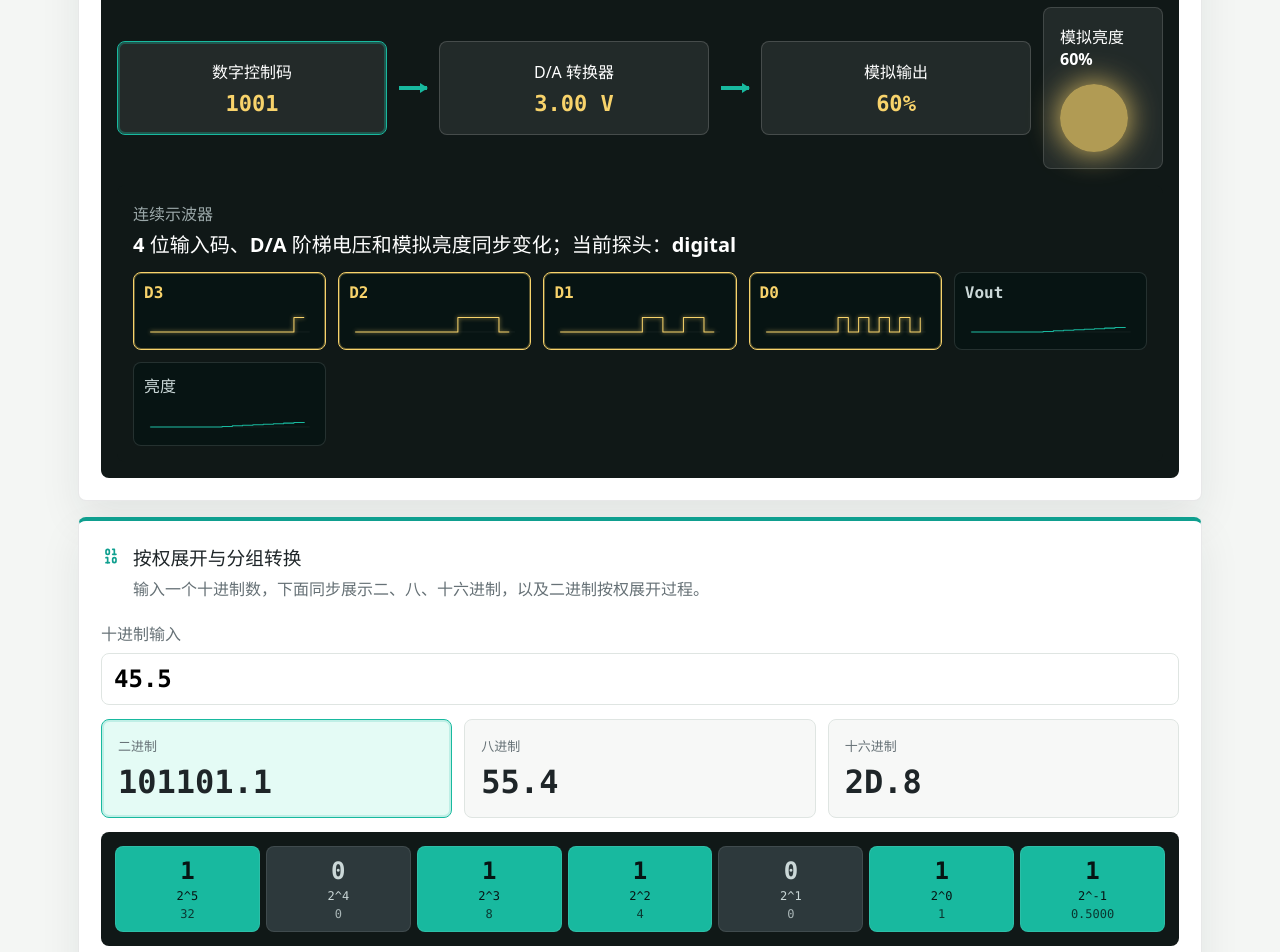
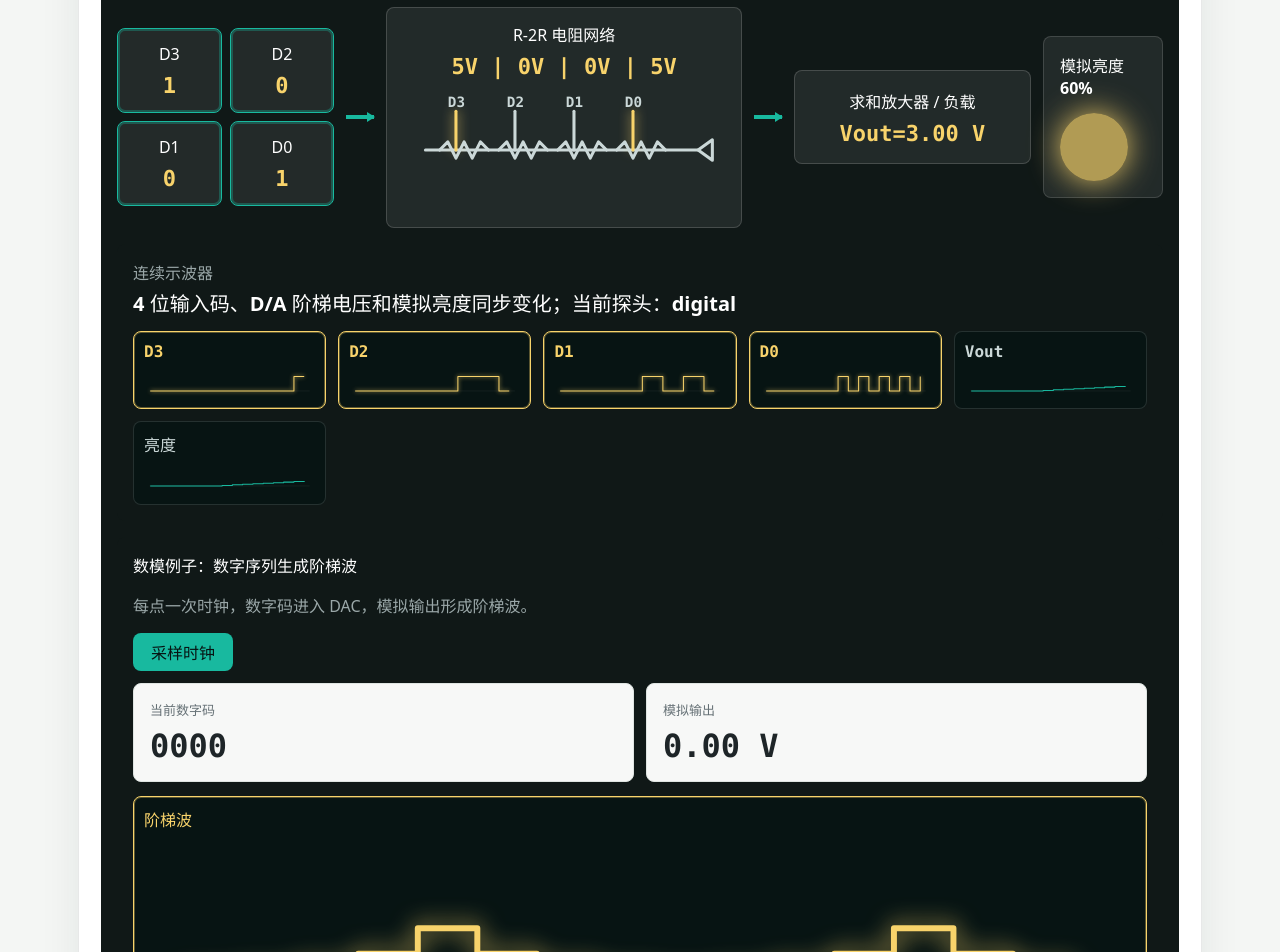
Before and after one commit to huihuinjust/Digital-Logic-Lab, a React (Vite) app: page / in a window 1280 px wide. Shown: the part 4100-5052 px from the top of the page. Built offline with nearby package versions, Linux system fonts and the light colour scheme.

Commit message:
Fix logic law circuits and DAC visuals

```diff
--- a/src/App.jsx
+++ b/src/App.jsx
@@ -366,7 +366,7 @@ function Oscilloscope({ title, bits, tick }) {
 }
 
 function TimerWaveformBank({ probe, seconds, digits }) {
-  const history = Array.from({ length: 24 }, (_, i) => Math.max(0, seconds - 23 + i));
+  const history = Array.from({ length: 24 }, (_, i) => positiveMod(seconds - 23 + i, 60));
   const rows = [
     { key: "clk", label: "CLK", values: history.map((t) => t % 2) },
     { key: "counter", label: "秒个Q0", values: history.map((t) => (t % 10) & 1) },
@@ -388,6 +388,10 @@ function TimerWaveformBank({ probe, seconds, digits }) {
       </div>
     </div>
   );
+}
+
+function positiveMod(value, mod) {
+  return ((value % mod) + mod) % mod;
 }
 
 function WaveformSvg({ rows }) {
@@ -431,19 +435,24 @@ function DacExample() {
       </div>
       <Slider label="数字控制码" unit="" value={code} min={0} max={15} setValue={setCode} />
       <div className="dac-schematic">
-        <button className={probe === "digital" ? "active" : ""} onClick={() => setProbe("digital")}>
-          <span>数字控制码</span>
-          <b>{code.toString(2).padStart(4, "0")}</b>
+        <div className="dac-input-bank">
+          {bits.map((value, index) => (
+            <button className={probe === "digital" ? "active" : ""} key={index} onClick={() => setProbe("digital")}>
+              <span>D{3 - index}</span>
+              <b>{value}</b>
+            </button>
+          ))}
+        </div>
+        <i />
+        <button className={probe === "dac" ? "active dac-network" : "dac-network"} onClick={() => setProbe("dac")}>
+          <span>R-2R 电阻网络</span>
+          <b>{bits.map((v, i) => `${v ? "5V" : "0V"}${i < 3 ? " | " : ""}`).join("")}</b>
+          <DacLadder bits={bits} />
         </button>
         <i />
-        <button className={probe === "dac" ? "active" : ""} onClick={() => setProbe("dac")}>
-          <span>D/A 转换器</span>
-          <b>{voltage} V</b>
-        </button>
-        <i />
-        <button className={probe === "analog" ? "active" : ""} onClick={() => setProbe("analog")}>
-          <span>模拟输出</span>
-          <b>{Math.round((code / 15) * 100)}%</b>
+        <button className={probe === "analog" ? "active opamp-block" : "opamp-block"} onClick={() => setProbe("analog")}>
+          <span>求和放大器 / 负载</span>
+          <b>Vout={voltage} V</b>
         </button>
         <div className="analog-lamp" style={{ "--light": code / 15 }}>
           <span>模拟亮度</span>
@@ -451,6 +460,51 @@ function DacExample() {
         </div>
       </div>
       <DacWaveformBank code={code} probe={probe} />
+      <DacStaircaseExample />
+    </div>
+  );
+}
+
+function DacLadder({ bits }) {
+  return (
+    <svg className="dac-ladder" viewBox="0 0 320 120" role="img" aria-label="R-2R ladder">
+      <path className="ladder-wire" d="M24 58 H292" />
+      {bits.map((value, index) => {
+        const x = 54 + index * 58;
+        return (
+          <g key={index}>
+            <path className={value ? "ladder-bit on" : "ladder-bit"} d={`M${x} 20 V58`} />
+            <path className="resistor" d={`M${x - 16} 58 l8 -8 l8 16 l8 -16 l8 16 l8 -16 l8 8`} />
+            <text x={x - 8} y="16">D{3 - index}</text>
+          </g>
+        );
+      })}
+      <path className="ladder-wire" d="M292 58 L306 48 L306 68 Z" />
+    </svg>
+  );
+}
+
+function DacStaircaseExample() {
+  const [step, setStep] = useState(0);
+  const sequence = [0, 1, 3, 7, 15, 7, 3, 1];
+  const current = sequence[step % sequence.length];
+  return (
+    <div className="dac-extra">
+      <div>
+        <h4>数模例子：数字序列生成阶梯波</h4>
+        <p>每点一次时钟，数字码进入 DAC，模拟输出形成阶梯波。</p>
+      </div>
+      <button className="primary-action small" onClick={() => setStep(step + 1)}>采样时钟</button>
+      <div className="dac-extra-grid">
+        <RadixCard label="当前数字码" value={current.toString(2).padStart(4, "0")} />
+        <RadixCard label="模拟输出" value={`${((current / 15) * 5).toFixed(2)} V`} />
+      </div>
+      <AnalogWaveformSvg rows={[{
+        key: "stair",
+        label: "阶梯波",
+        active: true,
+        analog: Array.from({ length: 16 }, (_, i) => sequence[(step + i) % sequence.length] / 15)
+      }]} />
     </div>
   );
 }
@@ -914,7 +968,7 @@ function LogicLawLab() {
       <div className="law-workbench">
         <div className="switch-circuit">
           <span>等效开关电路</span>
-          <LawEquivalentCircuit law={law} a={a} b={b} c={c} />
+          <LawEquivalentCircuit law={law} a={a} b={b} c={c} output={activeLaw.l} />
         </div>
         <div className="logic-symbol">
           <span>逻辑符号</span>
@@ -962,7 +1016,7 @@ function LogicLawLab() {
   );
 }
 
-function LawEquivalentCircuit({ law, a, b, c }) {
+function LawEquivalentCircuit({ law, a, b, c, output }) {
   const active = {
     A: a,
     B: b,
@@ -971,22 +1025,28 @@ function LawEquivalentCircuit({ law, a, b, c }) {
     notB: !b,
     notC: !c
   };
-  const lanes = law === "combine"
-    ? [["A'", "B", "C"], ["A", "B", "C"]]
-    : law === "consensus"
-      ? [["A", "B"], ["A'", "C"], ["B", "C"]]
-      : law === "demorgan"
-        ? [["A'"], ["B'"]]
-        : law === "dual"
-          ? [["A", "B"], ["A", "C"]]
-          : [["A"], ["A", "B"]];
+  const lanesByLaw = {
+    zeroOne: [["A", "0"]],
+    identity: [["A"]],
+    idempotent: [["A"], ["A"]],
+    complement: [["A"], ["A'"]],
+    absorb: [["A"], ["A", "B"]],
+    absorb2: [["A"], ["A", "B"]],
+    eliminate: [["A", "B"], ["A", "B'"]],
+    combine: [["A'", "B", "C"], ["A", "B", "C"]],
+    consensus: [["A", "B"], ["A'", "C"], ["B", "C"]],
+    demorgan: [["A'"], ["B'"]],
+    dual: [["A", "B"], ["A", "C"]]
+  };
+  const lanes = lanesByLaw[law] || [["A"]];
   return (
     <svg className="law-circuit-svg" viewBox="0 0 430 230" role="img" aria-label="law equivalent switch network">
       <path className="wire-path" d="M34 42 H68 M360 42 H398 V190 H34 V42" />
       <path className="battery" d="M22 136 H48 M28 150 H42" />
       <text x="8" y="146">E</text>
-      <circle className="bulb on" cx="360" cy="116" r="19" />
+      <circle className={output ? "bulb on" : "bulb"} cx="360" cy="116" r="19" />
       <path className="bulb-mark" d="M347 103 L373 129 M373 103 L347 129" />
+      <text x="382" y="122">F={bit(output)}</text>
       {lanes.map((lane, laneIndex) => {
         const y = 52 + laneIndex * 44;
         return (
@@ -994,7 +1054,8 @@ function LawEquivalentCircuit({ law, a, b, c }) {
             <path className="wire-path" d={`M68 ${y} H112 M${112 + lane.length * 62} ${y} H330`} />
             {lane.map((name, index) => {
               const key = name === "A'" ? "notA" : name === "B'" ? "notB" : name === "C'" ? "notC" : name;
-              return <SwitchBlade key={`${name}-${index}`} x={112 + index * 62} y={y} closed={active[key]} label={name} />;
+              const closed = name === "0" ? false : name === "1" ? true : active[key];
+              return <SwitchBlade key={`${name}-${index}`} x={112 + index * 62} y={y} closed={closed} label={name} />;
             })}
           </g>
         );
--- a/src/styles/main.css
+++ b/src/styles/main.css
@@ -1463,7 +1463,7 @@ main {
   align-items: center;
   display: grid;
   gap: 12px;
-  grid-template-columns: 1fr 28px 1fr 28px 1fr 120px;
+  grid-template-columns: 1.1fr 28px 1.8fr 28px 1.2fr 120px;
 }
 
 .dac-schematic button {
@@ -1483,6 +1483,52 @@ main {
 .dac-schematic button span,
 .dac-schematic button b {
   display: block;
+}
+
+.dac-input-bank {
+  display: grid;
+  gap: 8px;
+  grid-template-columns: repeat(2, 1fr);
+}
+
+.dac-input-bank button {
+  min-height: 70px;
+}
+
+.dac-network {
+  min-height: 160px;
+}
+
+.dac-ladder {
+  display: block;
+  margin-top: 12px;
+  width: 100%;
+}
+
+.ladder-wire,
+.ladder-bit,
+.resistor {
+  fill: none;
+  stroke: #cbd8d8;
+  stroke-linecap: round;
+  stroke-linejoin: round;
+  stroke-width: 3;
+}
+
+.ladder-bit.on {
+  stroke: #f8d36b;
+  filter: drop-shadow(0 0 6px rgba(248, 211, 107, 0.9));
+}
+
+.dac-ladder text {
+  fill: #cbd8d8;
+  font-family: Consolas, monospace;
+  font-size: 14px;
+  font-weight: 900;
+}
+
+.opamp-block {
+  min-height: 120px;
 }
 
 .dac-schematic button b {
@@ -1506,6 +1552,29 @@ main {
   position: absolute;
   right: -1px;
   top: -3px;
+}
+
+.dac-extra {
+  background: #101817;
+  border-radius: 8px;
+  color: white;
+  margin-top: 16px;
+  padding: 16px;
+}
+
+.dac-extra h4 {
+  margin: 0;
+}
+
+.dac-extra p {
+  color: #9aa7a8;
+}
+
+.dac-extra-grid {
+  display: grid;
+  gap: 12px;
+  grid-template-columns: repeat(2, 1fr);
+  margin-top: 12px;
 }
 
 .number-input {
```
